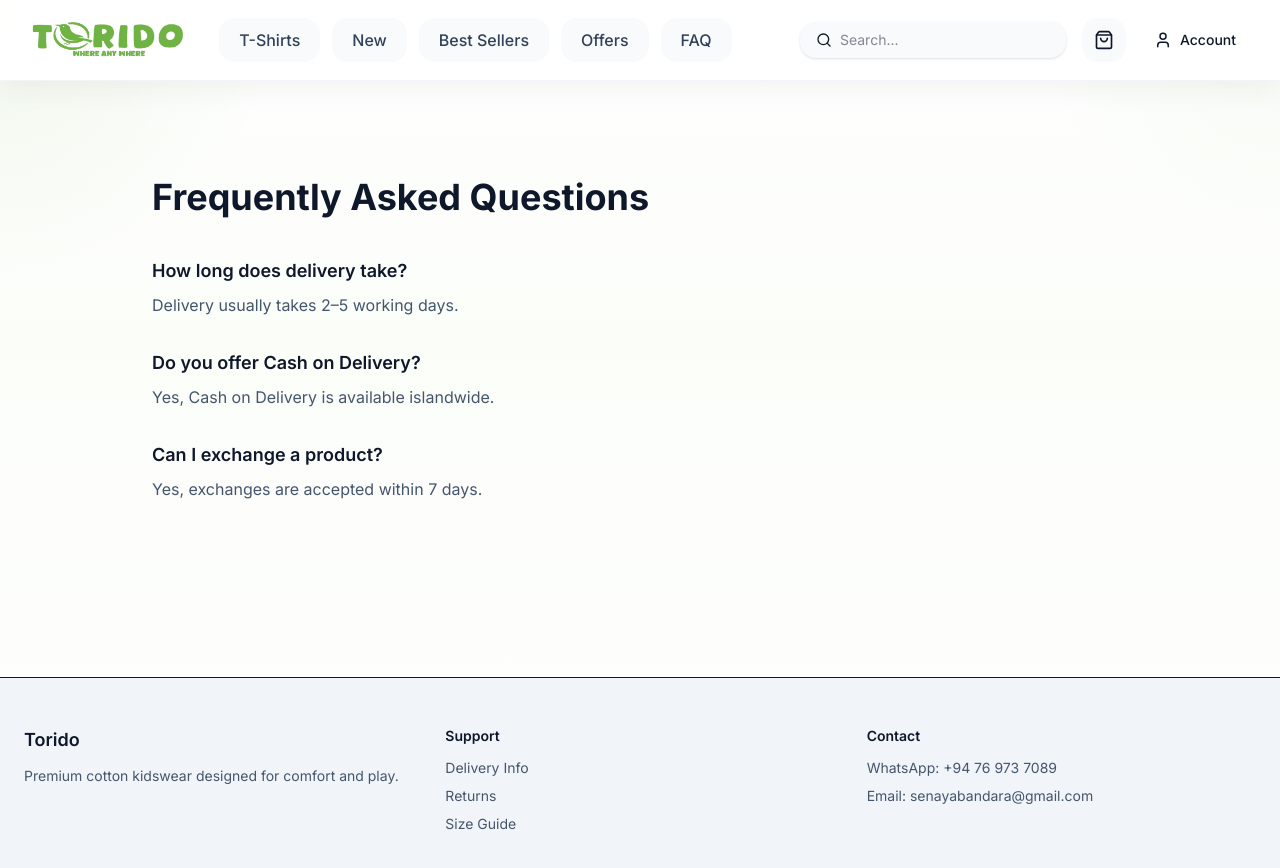
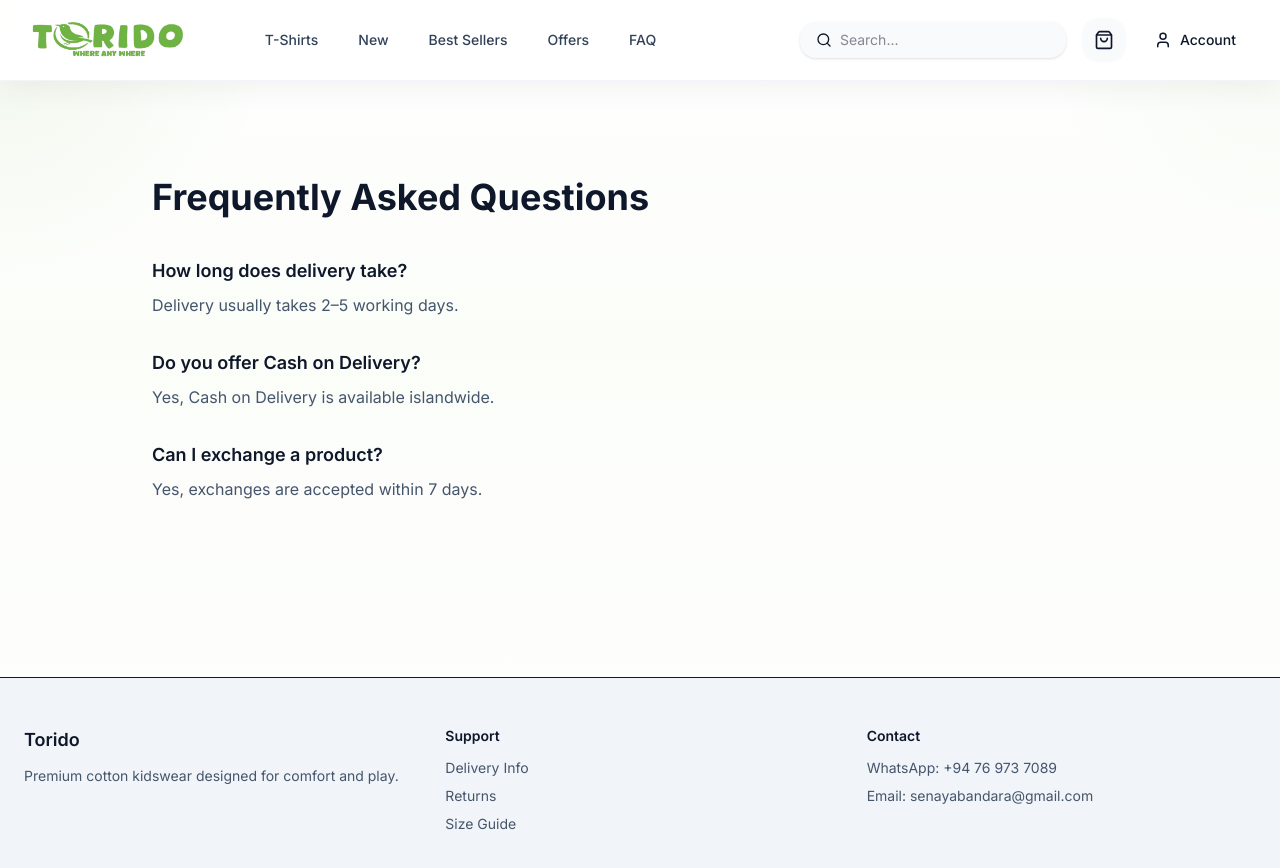
Before and after one commit to senaya-bandara/torido, a Next.js app: page /faq in a window 1280 px wide. Shown: the top 868 px of the page. Built offline with nearby package versions, Linux system fonts and the light colour scheme; no server answers.

Commit message:
Update Navbar.tsx

```diff
--- a/app/components/Navbar.tsx
+++ b/app/components/Navbar.tsx
@@ -119,21 +119,19 @@ useEffect(() => {
           {mobileMenuOpen ? <X size={22} /> : <Menu size={22} />}
         </button>
 
-        <nav className="hidden md:flex mx-auto gap-3">
+       <nav className="hidden md:flex mx-auto gap-2">
 
   <Link
     href="/tshirts"
     className="
-      px-5
-      py-2.5
-      rounded-2xl
-      bg-slate-50
-      hover:bg-green-50
-      hover:text-green-600
-      transition-all
-      duration-300
+      px-4
+      py-2
+      rounded-full
+      text-sm
       font-medium
       text-slate-700
+      hover:bg-slate-100
+      transition
     "
   >
     T-Shirts
@@ -142,16 +140,14 @@ useEffect(() => {
   <Link
     href="/new"
     className="
-      px-5
-      py-2.5
-      rounded-2xl
-      bg-slate-50
-      hover:bg-green-50
-      hover:text-green-600
-      transition-all
-      duration-300
+      px-4
+      py-2
+      rounded-full
+      text-sm
       font-medium
       text-slate-700
+      hover:bg-slate-100
+      transition
     "
   >
     New
@@ -160,16 +156,14 @@ useEffect(() => {
   <Link
     href="/best-sellers"
     className="
-      px-5
-      py-2.5
-      rounded-2xl
-      bg-slate-50
-      hover:bg-green-50
-      hover:text-green-600
-      transition-all
-      duration-300
+      px-4
+      py-2
+      rounded-full
+      text-sm
       font-medium
       text-slate-700
+      hover:bg-slate-100
+      transition
     "
   >
     Best Sellers
@@ -178,16 +172,14 @@ useEffect(() => {
   <Link
     href="/offers"
     className="
-      px-5
-      py-2.5
-      rounded-2xl
-      bg-slate-50
-      hover:bg-green-50
-      hover:text-green-600
-      transition-all
-      duration-300
+      px-4
+      py-2
+      rounded-full
+      text-sm
       font-medium
       text-slate-700
+      hover:bg-slate-100
+      transition
     "
   >
     Offers
@@ -196,16 +188,14 @@ useEffect(() => {
   <Link
     href="/faq"
     className="
-      px-5
-      py-2.5
-      rounded-2xl
-      bg-slate-50
-      hover:bg-green-50
-      hover:text-green-600
-      transition-all
-      duration-300
+      px-4
+      py-2
+      rounded-full
+      text-sm
       font-medium
       text-slate-700
+      hover:bg-slate-100
+      transition
     "
   >
     FAQ
```
